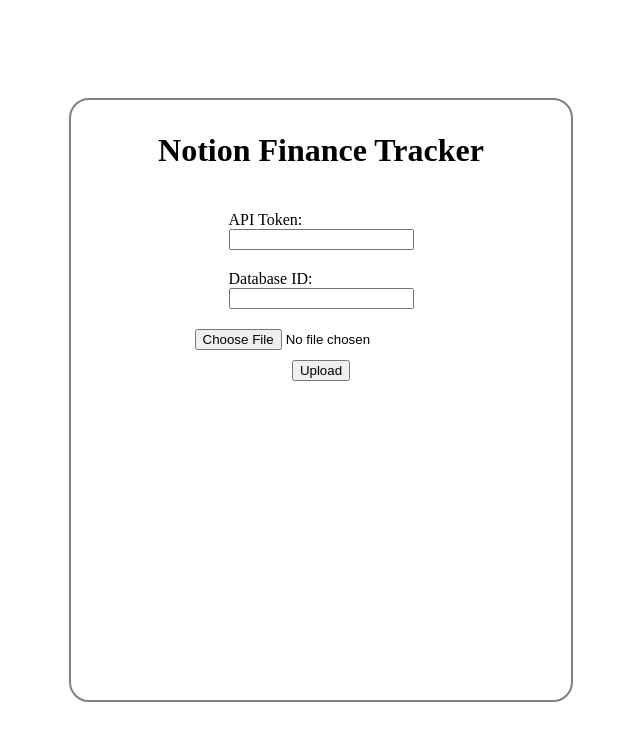
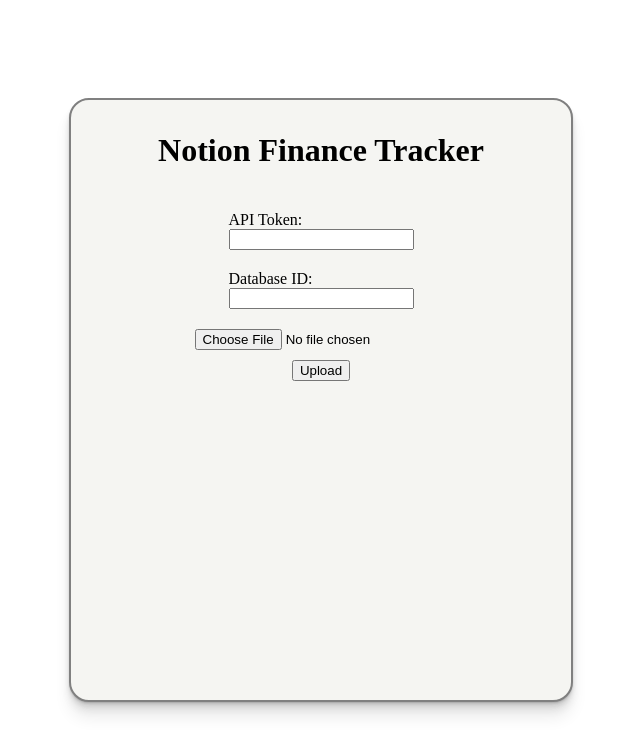
Before and after one commit to vtruo009/Parsley, a React (Vite) app in the folder notion-finance-tracker/: page / in a window 1280 px wide. Shown: the top 754 px of the page, without its empty margins (319-959 px from the left). Built offline with nearby package versions, Linux system fonts and the light colour scheme; the HTML template or start-up script is replaced by a standard one.

Commit message:
add shadow effect

```diff
--- a/notion-finance-tracker/src/InfoCard.tsx
+++ b/notion-finance-tracker/src/InfoCard.tsx
@@ -6,6 +6,14 @@
     height: 600px;
     border: solid 2px gray;
     border-radius: 20px;
+    background-color: #F5F5F2;
+    box-shadow:
+      0 1px 1px hsl(0deg 0% 0% / 0.075),
+      0 2px 2px hsl(0deg 0% 0% / 0.075),
+      0 4px 4px hsl(0deg 0% 0% / 0.075),
+      0 8px 8px hsl(0deg 0% 0% / 0.075),
+      0 16px 16px hsl(0deg 0% 0% / 0.075)
+    ;
 `;
 
 const StyledTitle = styled.h3`
```
